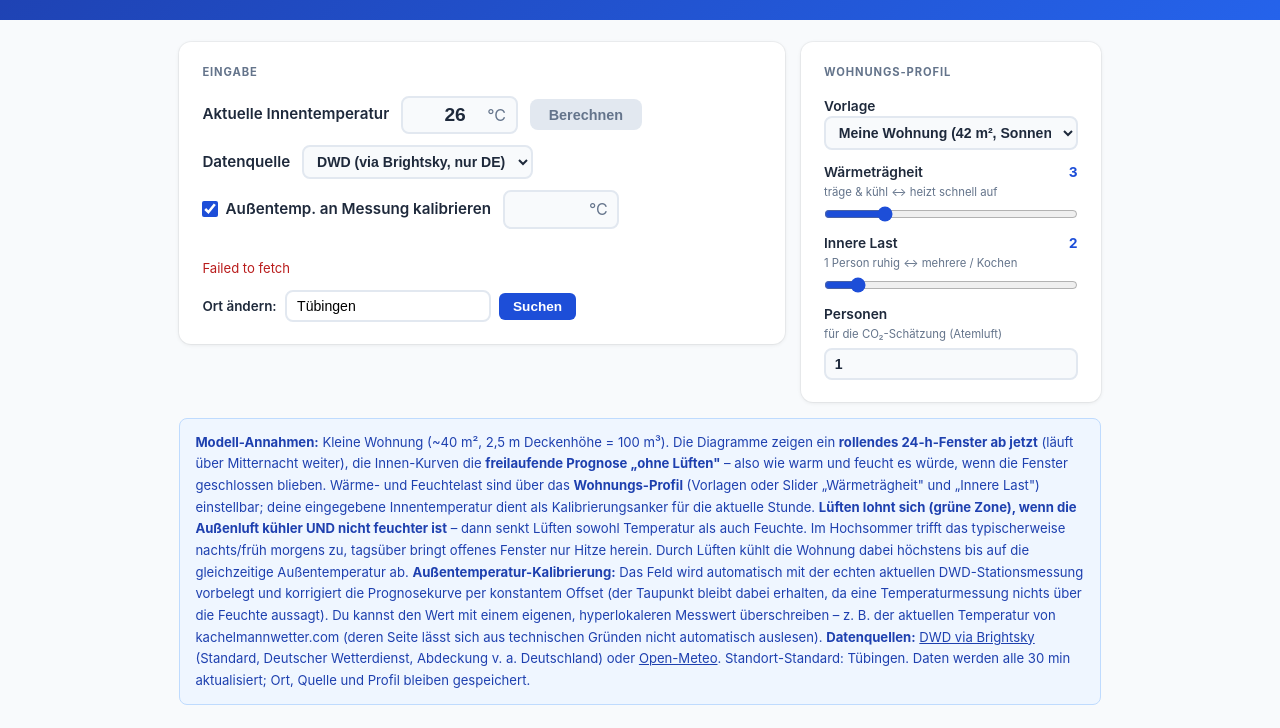
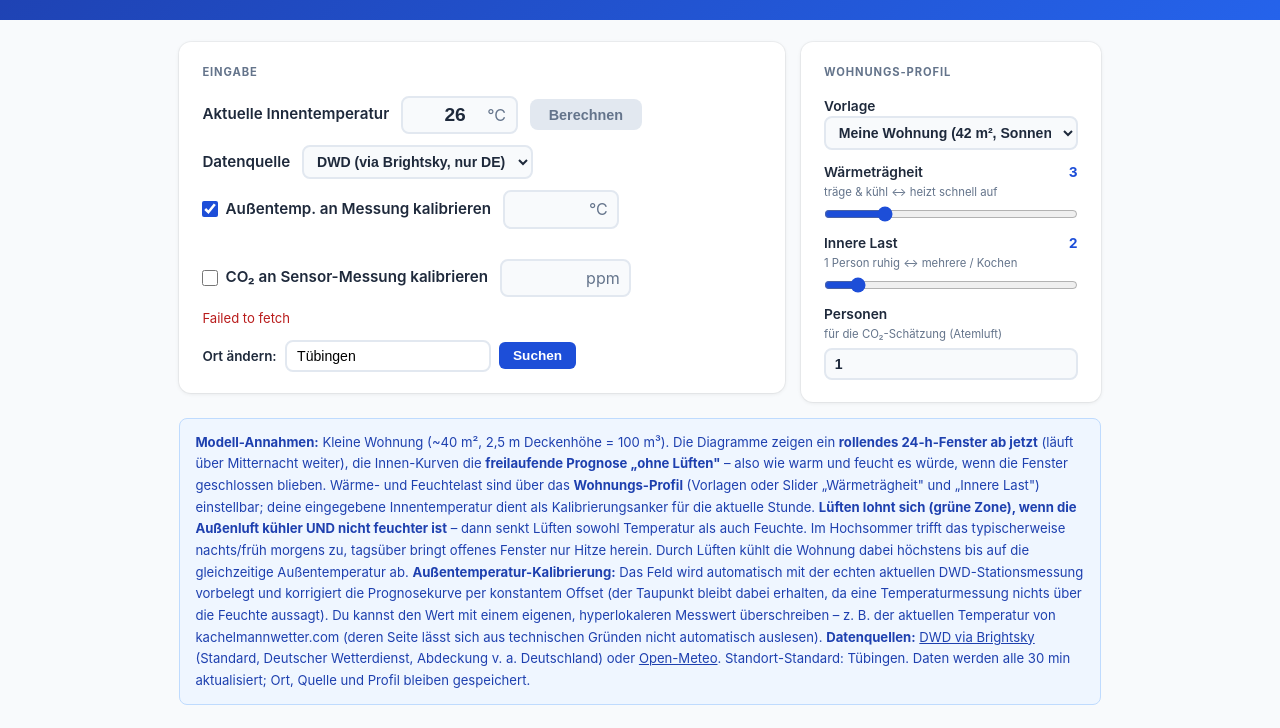
Before and after one commit to mcamen/mclueften, a website: page index.html in a window 1280 px wide. Shown: the part 115-843 px from the top of the page. Drawn offline with nearby package versions, Linux system fonts and the light colour scheme; no server answers.

Commit message:
CO2-Wert auf Sensor-Messung kalibrierbar
- Optionales Eingabefeld + Checkbox "CO2 an Sensor-Messung kalibrieren"
  (analog zur Außentemperatur): konstanter Offset, sodass "jetzt" dem
  gemessenen ppm-Wert entspricht
- Ampel, Stoßlüften-Hinweis und CO2-Diagramm nutzen dann den kalibrierten
  Wert; Status-Label wechselt zu "CO2 gemessen – …"
- Session-only (CO2 ist zeitkritisch, keine Persistenz)
- README + Screenshot aktualisiert

Co-Authored-By: Claude Opus 4.8 <noreply@anthropic.com>

```diff
--- a/index.html
+++ b/index.html
@@ -144,6 +144,16 @@
             </div>
         </div>
         <div class="cal-note" id="cal-note"></div>
+        <div class="input-row" style="margin-top:.7rem; flex-wrap:wrap">
+            <label class="chk" for="co2cal-on">
+                <input type="checkbox" id="co2cal-on" onchange="calculate()">
+                CO₂ an Sensor-Messung kalibrieren
+            </label>
+            <div class="tin">
+                <input type="number" id="co2cal-v" step="10" min="350" max="5000" oninput="calculate()">
+                <span>ppm</span>
+            </div>
+        </div>
         <div class="loc-info" id="loc-info">
             <span class="spin"></span><span>Standort wird ermittelt …</span>
         </div>
@@ -941,6 +951,16 @@ function calculate() {
     const outT = cut(tF), outRH = cut(rhF), outDP = cut(sim.outDP);
     const vent = cut(ventF), inCO2 = cut(sim.inCO2);
 
+    // Optional: CO₂-Kurve auf einen gemessenen Sensorwert kalibrieren – konstanter
+    // Offset, sodass „jetzt" (Index 0) dem Messwert entspricht (analog zur Temperatur).
+    const co2CalOn = $('co2cal-on').checked;
+    const co2CalV  = parseFloat($('co2cal-v').value);
+    const co2Calibrated = co2CalOn && !isNaN(co2CalV);
+    if (co2Calibrated) {
+        const off = co2CalV - inCO2[0];
+        for (let i = 0; i < inCO2.length; i++) inCO2[i] += off;
+    }
+
     // Position der „Jetzt"-Linie im Fenster (Index 0 = aktuelle Stunde)
     nowPos = (nowDate.getHours() - startIdx) + nowDate.getMinutes() / 60;
 
@@ -963,7 +983,7 @@ function calculate() {
     const co2now = co2Class(inCO2[0]);
     $('v-co2').textContent = Math.round(inCO2[0]);
     $('v-co2').style.color = co2now.color;
-    $('v-co2-l').textContent = `CO₂ geschätzt – ${co2now.label}`;
+    $('v-co2-l').textContent = `CO₂ ${co2Calibrated ? 'gemessen' : 'geschätzt'} – ${co2now.label}`;
 
     showRec(inT[0], outT[0], inDP[0], outDP[0]);
     showAirNote(inCO2[0]);
```
Also changed, not shown: README.md, docs/screenshot.png.
